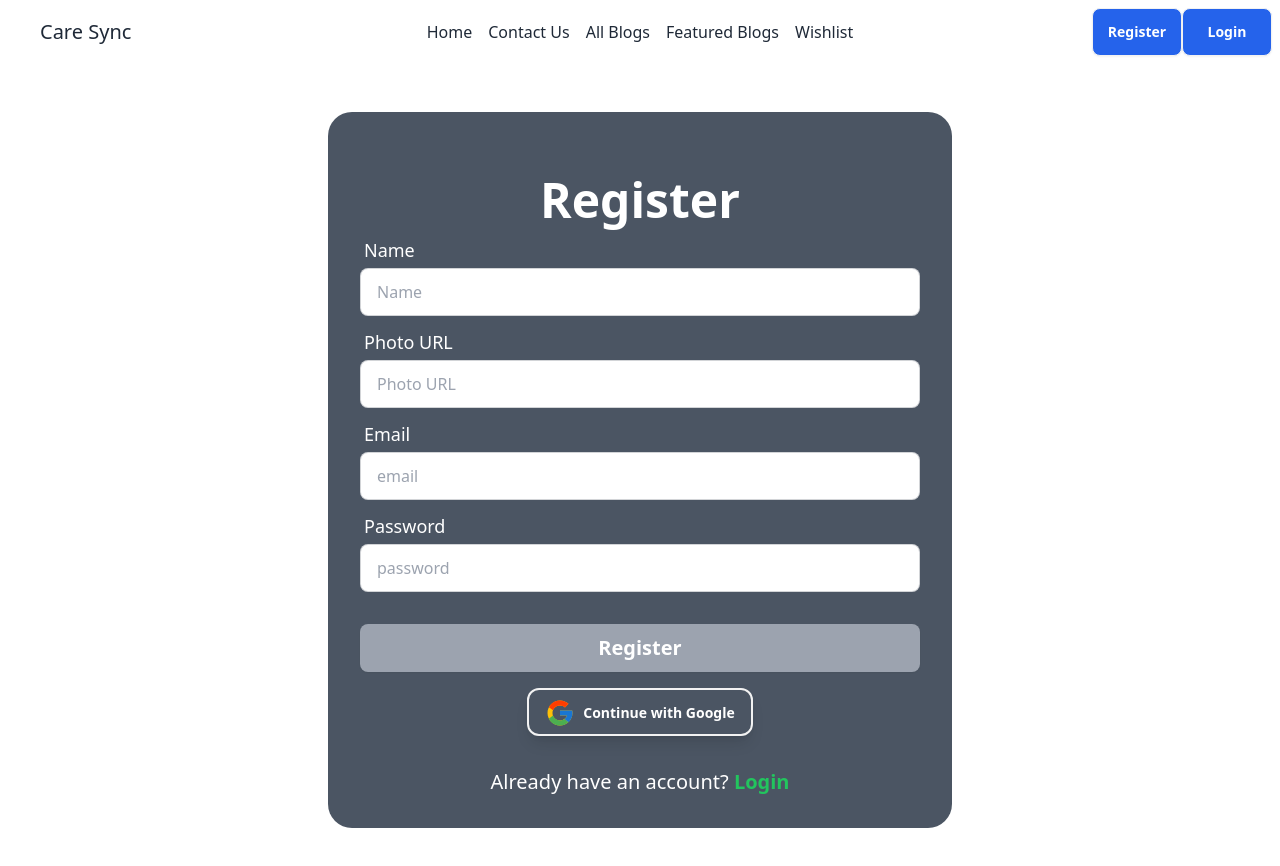
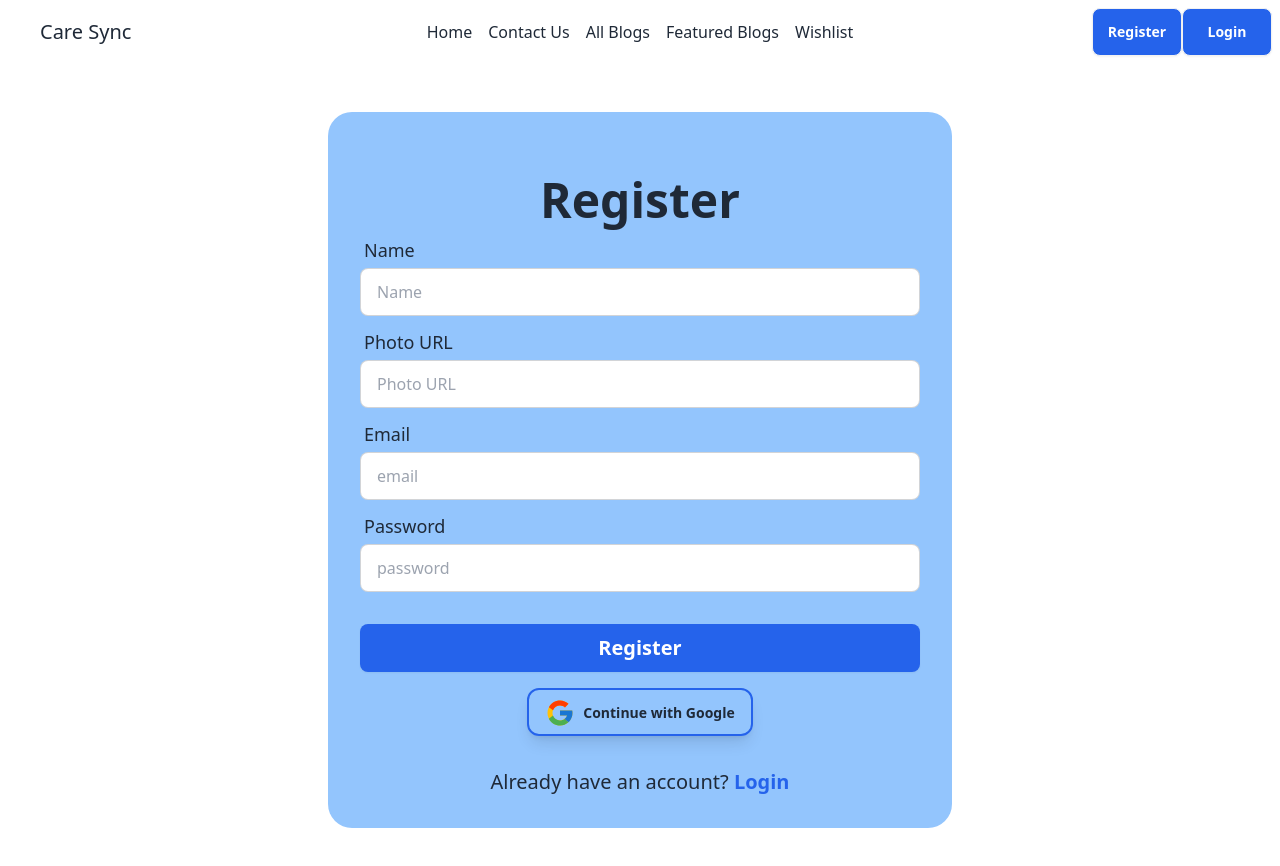
Before and after one commit to AdnanSakib04/medical-camp-client-side, a React (Vite) app: page /register in a window 1280 px wide. Shown: the top 866 px of the page. Built offline with nearby package versions, Linux system fonts and the light colour scheme; no server answers; some icons are missing.

Commit message:
login and contact us page color updated

```diff
--- a/src/pages/Login/Login.jsx
+++ b/src/pages/Login/Login.jsx
@@ -46,32 +46,32 @@ const Login = () => {
         <div className=" max-w-7xl mx-auto mb-40 ">
         <div className="  p-4 mt-8 rounded-3xl ">
 
-            <form onSubmit={handleLogin} className="md:w-1/2 mx-auto card-body bg-gray-600  rounded-3xl">
-                <h1 className="text-4xl font-bold lg:text-5xl mt-8 text-center text-white">Login</h1>
+            <form onSubmit={handleLogin} className="md:w-1/2 mx-auto card-body bg-blue-300  rounded-3xl">
+                <h1 className="text-4xl font-bold lg:text-5xl mt-8 text-center ">Login</h1>
                 <div className="form-control">
                     <label className="label">
-                        <span className="label-text font-medium text-[18px] text-white">Email</span>
+                        <span className="label-text font-medium text-[18px] ">Email</span>
                     </label>
                     <input type="email" placeholder="email" name="email" className="input input-bordered  " required />
                 </div>
                 <div className="form-control">
                     <label className="label">
-                        <span className="label-text font-medium text-[18px] text-white">Password</span>
+                        <span className="label-text font-medium text-[18px] ">Password</span>
                     </label>
                     <input type="password" name="password" placeholder="password" className="input input-bordered  " required />
 
                 </div>
                 <div className="form-control mt-6">
-                    <button className="btn bg-gray-400 border-none font-bold text-xl text-white">Login</button>
+                    <button className="btn bg-blue-600 border-none font-bold text-xl text-white">Login</button>
                 </div>
 
-                <p onClick={handleGoogleSignIn} className="mt-2 shadow-lg btn bg-transparent hover:  font-semibold hover:text-black py-2 px-4 border-2 border-gray-400 hover:border-transparent rounded-xl max-w-max mx-auto text-white">
+                <p onClick={handleGoogleSignIn} className="mt-2 shadow-lg btn bg-transparent hover:  font-semibold hover:text-black py-2 px-4 border-2 border-blue-600 hover:border-transparent rounded-xl max-w-max mx-auto ">
                     <span className="text-3xl"><FcGoogle></FcGoogle></span> Continue with Google
                 </p>
 
 
 
-                <p className=" text-center mt-6 text-xl font-medium text-white">Want to create an account? <Link className=" text-green-500 font-bold" to={'/register'}>Register</Link></p>
+                <p className=" text-center mt-6 text-xl font-medium ">Want to create an account? <Link className=" text-blue-500 font-bold" to={'/register'}>Register</Link></p>
             </form>
 
 
--- a/src/pages/Register/Register.jsx
+++ b/src/pages/Register/Register.jsx
@@ -71,40 +71,40 @@ const Register = () => {
 
             <div className="  p-4 mt-8 rounded-3xl ">
 
-                <form onSubmit={handleRegister} className="md:w-1/2 mx-auto card-body bg-gray-600 rounded-3xl">
-                <h1 className="text-4xl font-bold lg:text-5xl mt-8 text-center text-white"> Register</h1>
+                <form onSubmit={handleRegister} className="md:w-1/2 mx-auto card-body bg-blue-300 rounded-3xl">
+                <h1 className="text-4xl font-bold lg:text-5xl mt-8 text-center "> Register</h1>
                     <div className="form-control">
                         <label className="label">
-                            <span className="label-text font-medium text-[18px] text-white">Name</span>
+                            <span className="label-text font-medium text-[18px] ">Name</span>
                         </label>
                         <input type="text"  name="name" placeholder="Name" className="input input-bordered  " required/>
                     </div>
                     <div className="form-control">
                         <label className="label">
-                            <span className="label-text font-medium text-[18px] text-white">Photo URL</span>
+                            <span className="label-text font-medium text-[18px] ">Photo URL</span>
                         </label>
                         <input type="text"  name="photo" placeholder="Photo URL" className="input input-bordered  " required/>
                     </div>
                     <div className="form-control">
                         <label className="label">
-                            <span className="label-text font-medium text-[18px] text-white">Email</span>
+                            <span className="label-text font-medium text-[18px] ">Email</span>
                         </label>
                         <input type="email" placeholder="email" name="email" className="input input-bordered  " required />
                     </div>
                     <div className="form-control">
                         <label className="label">
-                            <span className="label-text font-medium text-[18px] text-white">Password</span>
+                            <span className="label-text font-medium text-[18px] ">Password</span>
                         </label>
                         <input type="password" name="password" placeholder="password" className="input input-bordered  " required />
 
                     </div>
                     <div className="form-control mt-6">
-                        <button className="btn bg-gray-400  border-none font-bold text-xl text-white">Register</button>
+                        <button className="btn bg-blue-600  border-none font-bold text-xl text-white">Register</button>
                     </div>
-                    <p onClick={handleGoogleSignIn} className="mt-2 shadow-lg btn bg-transparent hover:  font-semibold hover:text-black py-2 px-4 border-2 border-grey-400 hover:border-transparent rounded-xl max-w-max mx-auto text-white">
+                    <p onClick={handleGoogleSignIn} className="mt-2 shadow-lg btn bg-transparent hover:  font-semibold hover:text-black py-2 px-4 border-2 border-blue-600 hover:border-transparent rounded-xl max-w-max mx-auto ">
                     <span className="text-3xl"><FcGoogle></FcGoogle></span> Continue with Google
                 </p>
-                    <p className="text-center mt-6 text-xl font-medium text-white">Already have an account? <Link className=" text-green-500 font-bold" to={'/login'}>Login</Link></p>
+                    <p className="text-center mt-6 text-xl font-medium ">Already have an account? <Link className=" text-blue-600 font-bold" to={'/login'}>Login</Link></p>
                 </form>
 
             </div>
```
